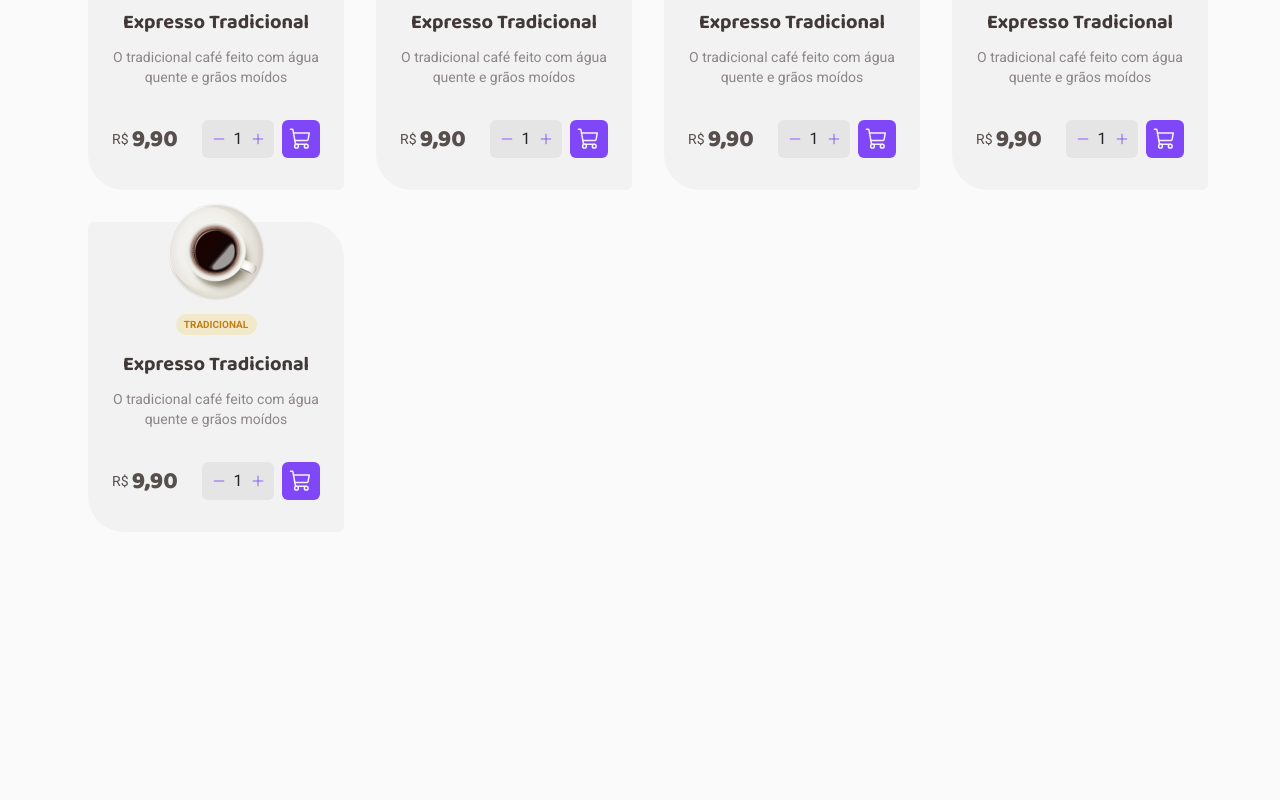
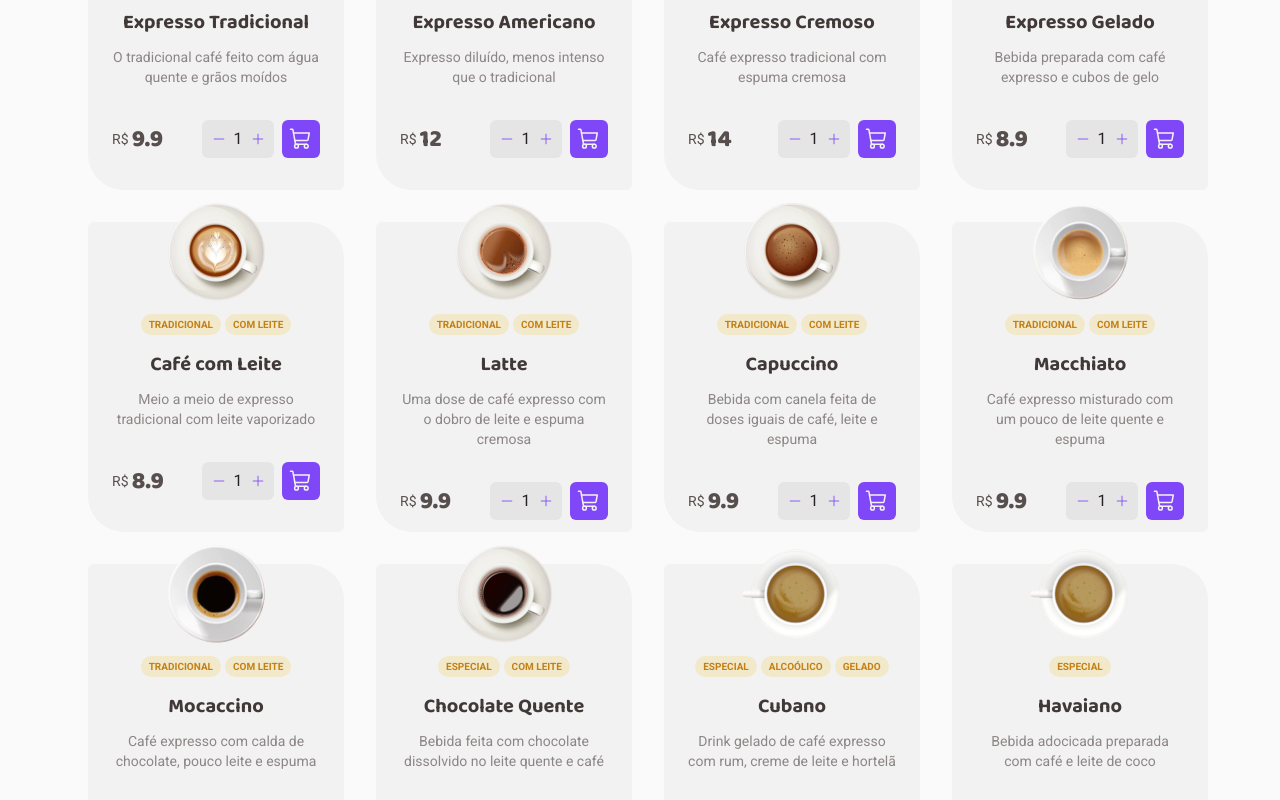
Before and after one commit to rafa-souza-dev/coffee-delivery, a React (Vite) app: page / in a window 1280 px wide. Shown: the part 880-1680 px from the top of the page. Before the commit the page ends 1420 px from the top, so only its background shows below. Built offline with nearby package versions, Linux system fonts and the light colour scheme.

Commit message:
set coffee properties

```diff
--- a/src/components/CoffeeCard/index.tsx
+++ b/src/components/CoffeeCard/index.tsx
@@ -1,20 +1,29 @@
-import americano from '../../assets/americano.png'
 import { CardContainer } from './styles'
 import { ShoppingCart, Plus, Minus } from 'phosphor-react'
+import { CoffeeProps } from '../../interfaces/coffee'
+import { getCoffeeImage } from '../../utils/coffees'
 
-export function CoffeeCard() {
+export function CoffeeCard(props: CoffeeProps) {
+  const { categories, description, id, name, unitPrice } = props
+
+  const imagePath = getCoffeeImage(id)
+
   return (
     <CardContainer>
-      <img src={americano} alt="" />
-      <span className="title">TRADICIONAL</span>
-      <strong>Expresso Tradicional</strong>
-      <p className="textInfo">
-        O tradicional café feito com água quente e grãos moídos
-      </p>
+      <img src={imagePath} alt="" />
+      <div className="categories">
+        {categories.map((category) => (
+          <span key={category.name} className="title">
+            {category.name}
+          </span>
+        ))}
+      </div>
+      <strong>{name}</strong>
+      <p className="textInfo">{description}</p>
       <footer>
         <div className="priceContainer">
           <p className="priceSymbol">R$</p>
-          <span className="priceValue">9,90</span>
+          <span className="priceValue">{unitPrice}</span>
         </div>
         <div className="accumulatorContainer">
           <div className="selectQuantity">
--- a/src/components/CoffeeCard/styles.ts
+++ b/src/components/CoffeeCard/styles.ts
@@ -19,8 +19,14 @@ export const CardContainer = styled.div`
     margin-top: -1.25rem;
   }
 
+  div.categories {
+    display: flex;
+    gap: 0.25rem;
+  }
+
   span.title {
-    width: 5.0625rem;
+    /* width: 5.0625rem; */
+    padding: 0.25rem 0.5rem;
     height: 1.3125rem;
 
     display: flex;
--- /dev/null
+++ b/src/interfaces/coffee.ts
@@ -0,0 +1,11 @@
+export interface Category {
+  name: 'TRADICIONAL' | 'GELADO' | 'COM LEITE' | 'ESPECIAL' | 'ALCOÓLICO'
+}
+
+export interface CoffeeProps {
+  id: number
+  categories: Category[]
+  name: string
+  description: string
+  unitPrice: number
+}
--- a/src/screens/Home/index.tsx
+++ b/src/screens/Home/index.tsx
@@ -3,6 +3,7 @@ import { ShoppingCart, Package, Timer, Coffee } from 'phosphor-react'
 import { Container } from '../../components/Container'
 import mainImage from '../../assets/main-image.png'
 import { CoffeeCard } from '../../components/CoffeeCard'
+import { coffeesData } from './mockCoffees'
 
 export function Home() {
   return (
@@ -50,21 +51,17 @@ export function Home() {
       <ListCoffees>
         <h1>Nossos cafés</h1>
         <ul className="cardList">
-          <li>
-            <CoffeeCard />
-          </li>
-          <li>
-            <CoffeeCard />
-          </li>
-          <li>
-            <CoffeeCard />
-          </li>
-          <li>
-            <CoffeeCard />
-          </li>
-          <li>
-            <CoffeeCard />
-          </li>
+          {coffeesData.map((coffee) => (
+            <li key={coffee.id}>
+              <CoffeeCard
+                id={coffee.id}
+                categories={coffee.categories}
+                name={coffee.name}
+                description={coffee.description}
+                unitPrice={coffee.unitPrice}
+              />
+            </li>
+          ))}
         </ul>
       </ListCoffees>
     </Container>
--- /dev/null
+++ b/src/screens/Home/mockCoffees.ts
@@ -0,0 +1,114 @@
+import { Category, CoffeeProps } from '../../interfaces/coffee'
+
+export const categoriesData: Category[] = [
+  { name: 'ALCOÓLICO' },
+  { name: 'COM LEITE' },
+  { name: 'ESPECIAL' },
+  { name: 'GELADO' },
+  { name: 'TRADICIONAL' },
+]
+
+export const coffeesData: CoffeeProps[] = [
+  {
+    id: 1,
+    categories: [categoriesData[4]],
+    description: 'O tradicional café feito com água quente e grãos moídos',
+    name: 'Expresso Tradicional',
+    unitPrice: 9.9,
+  },
+  {
+    id: 2,
+    categories: [categoriesData[4]],
+    description: 'Expresso diluído, menos intenso que o tradicional',
+    name: 'Expresso Americano',
+    unitPrice: 12,
+  },
+  {
+    id: 3,
+    categories: [categoriesData[4]],
+    description: 'Café expresso tradicional com espuma cremosa',
+    name: 'Expresso Cremoso',
+    unitPrice: 14,
+  },
+  {
+    id: 4,
+    categories: [categoriesData[4], categoriesData[3]],
+    description: 'Bebida preparada com café expresso e cubos de gelo',
+    name: 'Expresso Gelado',
+    unitPrice: 8.9,
+  },
+  {
+    id: 5,
+    categories: [categoriesData[4], categoriesData[1]],
+    description: 'Meio a meio de expresso tradicional com leite vaporizado',
+    name: 'Café com Leite',
+    unitPrice: 8.9,
+  },
+  {
+    id: 6,
+    categories: [categoriesData[4], categoriesData[1]],
+    description:
+      'Uma dose de café expresso com o dobro de leite e espuma cremosa',
+    name: 'Latte',
+    unitPrice: 9.9,
+  },
+  {
+    id: 7,
+    categories: [categoriesData[4], categoriesData[1]],
+    description:
+      'Bebida com canela feita de doses iguais de café, leite e espuma',
+    name: 'Capuccino',
+    unitPrice: 9.9,
+  },
+  {
+    id: 8,
+    categories: [categoriesData[4], categoriesData[1]],
+    description:
+      'Café expresso misturado com um pouco de leite quente e espuma',
+    name: 'Macchiato',
+    unitPrice: 9.9,
+  },
+  {
+    id: 9,
+    categories: [categoriesData[4], categoriesData[1]],
+    description: 'Café expresso com calda de chocolate, pouco leite e espuma',
+    name: 'Mocaccino',
+    unitPrice: 12,
+  },
+  {
+    id: 10,
+    categories: [categoriesData[2], categoriesData[1]],
+    description: 'Bebida feita com chocolate dissolvido no leite quente e café',
+    name: 'Chocolate Quente',
+    unitPrice: 11,
+  },
+  {
+    id: 11,
+    categories: [categoriesData[2], categoriesData[0], categoriesData[3]],
+    description:
+      'Drink gelado de café expresso com rum, creme de leite e hortelã',
+    name: 'Cubano',
+    unitPrice: 11,
+  },
+  {
+    id: 11,
+    categories: [categoriesData[2]],
+    description: 'Bebida adocicada preparada com café e leite de coco',
+    name: 'Havaiano',
+    unitPrice: 13,
+  },
+  {
+    id: 12,
+    categories: [categoriesData[2]],
+    description: 'Bebida preparada com grãos de café árabe e especiarias',
+    name: 'Árabe',
+    unitPrice: 9.9,
+  },
+  {
+    id: 13,
+    categories: [categoriesData[2], categoriesData[0]],
+    description: 'Bebida a base de café, uísque irlandês, açúcar e chantilly',
+    name: 'Irlandês',
+    unitPrice: 15,
+  },
+]
--- /dev/null
+++ b/src/utils/coffees.ts
@@ -0,0 +1,51 @@
+import americano from '../assets/americano.png'
+import arabe from '../assets/arabe.png'
+import cafeComLeite from '../assets/cafe_com_leite.png'
+import cafeGelado from '../assets/cafe_gelado.png'
+import capuccino from '../assets/capuccino.png'
+import chocolateQuente from '../assets/chocolate_quente.png'
+import cubano from '../assets/cubano.png'
+import expressoCremoso from '../assets/expresso_cremoso.png'
+import expresso from '../assets/expresso.png'
+import havaiano from '../assets/havaiano.png'
+import irlandes from '../assets/irlandes.png'
+import latte from '../assets/latte.png'
+import macchiato from '../assets/macchiato.png'
+import mochaccino from '../assets/mochaccino.png'
+
+export function getCoffeeImage(id: number) {
+  switch (id) {
+    case 1:
+      return americano
+    case 2:
+      return arabe
+    case 3:
+      return cafeComLeite
+    case 4:
+      return cafeGelado
+    case 5:
+      return capuccino
+    case 6:
+      return chocolateQuente
+    case 7:
+      return cubano
+    case 8:
+      return expressoCremoso
+    case 9:
+      return expresso
+    case 11:
+      return havaiano
+    case 12:
+      return irlandes
+    case 13:
+      return havaiano
+    case 14:
+      return latte
+    case 15:
+      return macchiato
+    case 16:
+      return mochaccino
+    default:
+      return americano
+  }
+}
```
